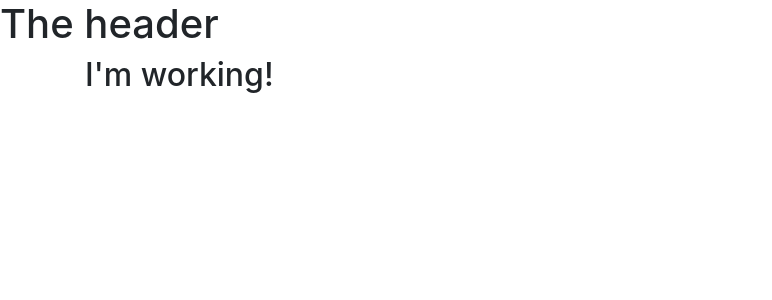
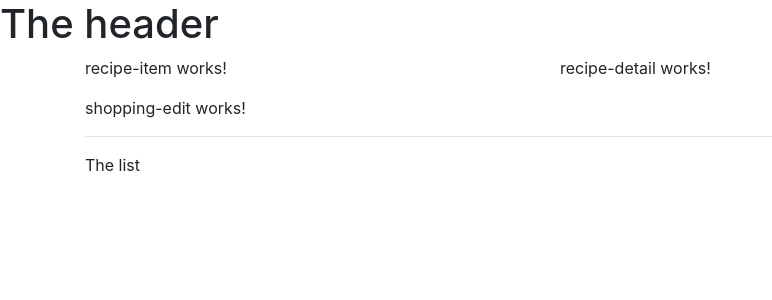
Before and after one commit to fixikee/shoppingList, an Angular app: page / in a window 1280 px wide. Shown: the top 300 px of the page, without its empty margins (0-772 px from the left). Built offline with nearby package versions, Linux system fonts and the light colour scheme.

Commit message:
setting up the components

```diff
--- a/src/app/app.component.html
+++ b/src/app/app.component.html
@@ -2,7 +2,8 @@
 <div class="container">
   <div class="row">
     <div class="col-md-12">
-      <h2>I'm working!</h2>
+      <app-recipes></app-recipes>
+      <app-shopping-list></app-shopping-list>
     </div>
   </div>
 </div>
--- a/src/app/recipes/recipe-list/recipe-list.component.html
+++ b/src/app/recipes/recipe-list/recipe-list.component.html
@@ -1,3 +1 @@
-<p>
-  recipes-list works!
-</p>
+<app-recipe-item></app-recipe-item>
--- a/src/app/recipes/recipes.component.html
+++ b/src/app/recipes/recipes.component.html
@@ -1,3 +1,8 @@
-<p>
-  recipes works!
-</p>
+<div class="row">
+  <div class="col-md-5">
+    <app-recipe-list></app-recipe-list>
+  </div>
+  <div class="col-md-7">
+    <app-recipe-detail></app-recipe-detail>
+  </div>
+</div>
--- a/src/app/shopping-list/shopping-list.component.html
+++ b/src/app/shopping-list/shopping-list.component.html
@@ -1,3 +1,7 @@
-<p>
-  shopping-list works!
-</p>
+<div class="row">
+  <div class="col-xl-10">
+    <app-shopping-edit></app-shopping-edit>
+    <hr>
+    <p>The list</p>
+  </div>
+</div>
```
